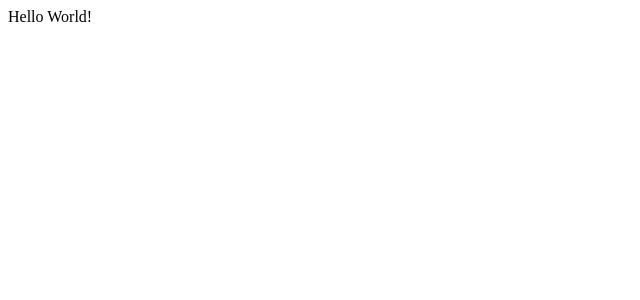
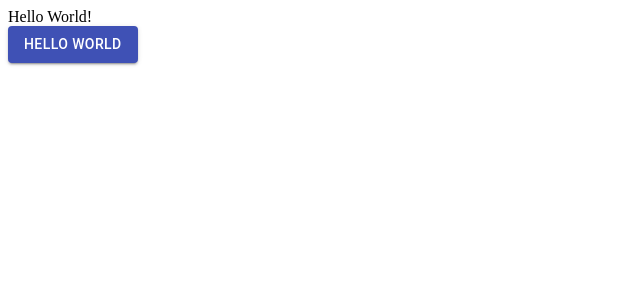
Before and after one commit to BoxPistols/mui4, a React app: page / in a window 1280 px wide. Shown: the top 300 px of the page, without its empty margins (0-640 px from the left). Built offline with nearby package versions, Linux system fonts and the light colour scheme; the HTML template or start-up script is replaced by a standard one.

Commit message:
create mui4 base

```diff
--- a/src/App.tsx
+++ b/src/App.tsx
@@ -1,5 +1,11 @@
-import React from 'react';
+import React from 'react'
+import { CompMuiBase } from './components/CmpMuiBase'
 
 export const App: React.FC = () => {
-  return <div>Hello World!</div>
+  return (
+    <>
+      <div>Hello World!</div>
+      <CompMuiBase />
+    </>
+  )
 }
--- /dev/null
+++ b/src/components/CmpMuiBase.tsx
@@ -0,0 +1,10 @@
+import React from 'react'
+import { Button } from '@material-ui/core'
+
+export const CompMuiBase = () => {
+  return (
+    <Button color='primary' variant='contained'>
+      Hello World
+    </Button>
+  )
+}
```
Also changed, not shown: 2 other files (tests, documents, lock files or other folders).
